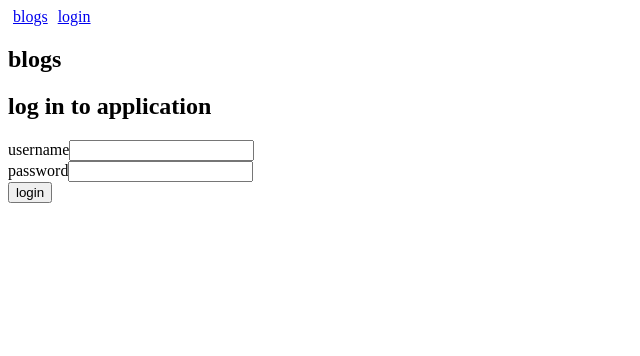
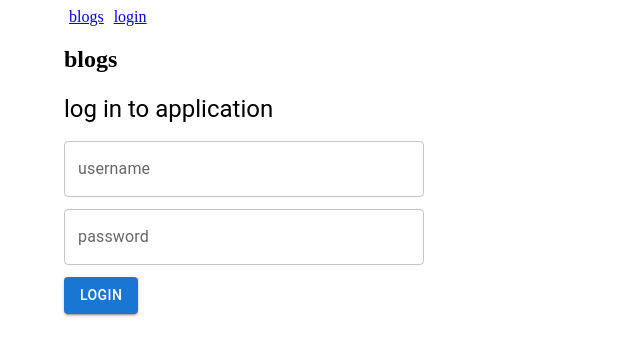
Before and after one commit to robyroro/fullstackopen, a React (Vite) app in the folder part5/bloglist-frontend/: page /login in a window 1280 px wide. Shown: the top 356 px of the page, without its empty margins (0-640 px from the left). Built offline with nearby package versions, Linux system fonts and the light colour scheme; no server answers.

Commit message:
5.29 style forms with material ui

```diff
--- a/part5/bloglist-frontend/package.json
+++ b/part5/bloglist-frontend/package.json
@@ -11,6 +11,9 @@
     "test": "vitest run"
   },
   "dependencies": {
+    "@emotion/react": "^11.14.0",
+    "@emotion/styled": "^11.14.1",
+    "@mui/material": "^9.4.0",
     "axios": "^1.9.0",
     "react": "^19.1.0",
     "react-dom": "^19.1.0",
--- a/part5/bloglist-frontend/src/App.jsx
+++ b/part5/bloglist-frontend/src/App.jsx
@@ -1,5 +1,6 @@
 import { useState, useEffect } from 'react'
 import { Routes, Route, Link, Navigate, useNavigate, useMatch } from 'react-router-dom'
+import { Container } from '@mui/material'
 import BlogForm from './components/BlogForm'
 import BlogList from './components/BlogList'
 import BlogView from './components/BlogView'
@@ -105,7 +106,7 @@ const App = () => {
   }
 
   return (
-    <div>
+    <Container>
       <div>
         <Link style={padding} to="/">blogs</Link>
         {user && <Link style={padding} to="/create">create new</Link>}
@@ -135,7 +136,7 @@ const App = () => {
         } />
         <Route path="/" element={<BlogList blogs={blogs} />} />
       </Routes>
-    </div>
+    </Container>
   )
 }
 
--- a/part5/bloglist-frontend/src/components/BlogForm.jsx
+++ b/part5/bloglist-frontend/src/components/BlogForm.jsx
@@ -1,4 +1,5 @@
 import { useState } from 'react'
+import { TextField, Button, Box, Typography } from '@mui/material'
 
 const BlogForm = ({ createBlog }) => {
   const [title, setTitle] = useState('')
@@ -14,42 +15,40 @@ const BlogForm = ({ createBlog }) => {
   }
 
   return (
-    <div>
-      <h2>create new</h2>
+    <Box sx={{ maxWidth: 480 }}>
+      <Typography variant="h5" gutterBottom>
+        create new
+      </Typography>
       <form onSubmit={addBlog}>
-        <div>
-          <label>
-            title:
-            <input
+        <TextField
+          label="title"
           value={title}
           onChange={({ target }) => setTitle(target.value)}
           placeholder="title"
+          fullWidth
+          margin="dense"
         />
-          </label>
-        </div>
-        <div>
-          <label>
-            author:
-            <input
+        <TextField
+          label="author"
           value={author}
           onChange={({ target }) => setAuthor(target.value)}
           placeholder="author"
+          fullWidth
+          margin="dense"
         />
-          </label>
-        </div>
-        <div>
-          <label>
-            url:
-            <input
+        <TextField
+          label="url"
           value={url}
           onChange={({ target }) => setUrl(target.value)}
           placeholder="url"
+          fullWidth
+          margin="dense"
         />
-          </label>
-        </div>
-        <button type="submit">create</button>
+        <Button variant="contained" type="submit" sx={{ mt: 1 }}>
+          create
+        </Button>
       </form>
-    </div>
+    </Box>
   )
 }
 
--- a/part5/bloglist-frontend/src/components/LoginForm.jsx
+++ b/part5/bloglist-frontend/src/components/LoginForm.jsx
@@ -1,4 +1,5 @@
 import { useState } from 'react'
+import { TextField, Button, Box, Typography } from '@mui/material'
 
 const LoginForm = ({ handleLogin }) => {
   const [username, setUsername] = useState('')
@@ -12,32 +13,31 @@ const LoginForm = ({ handleLogin }) => {
   }
 
   return (
-    <div>
-      <h2>log in to application</h2>
+    <Box sx={{ maxWidth: 360 }}>
+      <Typography variant="h5" gutterBottom>
+        log in to application
+      </Typography>
       <form onSubmit={onSubmit}>
-        <div>
-          <label>
-            username
-            <input
-              type="text"
+        <TextField
+          label="username"
           value={username}
           onChange={({ target }) => setUsername(target.value)}
+          fullWidth
+          margin="dense"
         />
-          </label>
-        </div>
-        <div>
-          <label>
-            password
-            <input
+        <TextField
+          label="password"
           type="password"
           value={password}
           onChange={({ target }) => setPassword(target.value)}
+          fullWidth
+          margin="dense"
         />
-          </label>
-        </div>
-        <button type="submit">login</button>
+        <Button variant="contained" type="submit" sx={{ mt: 1 }}>
+          login
+        </Button>
       </form>
-    </div>
+    </Box>
   )
 }
 
```
Also changed, not shown: 1 other file (tests, documents, lock files or other folders). Lines whose indentation alone changed are shown as unchanged.
